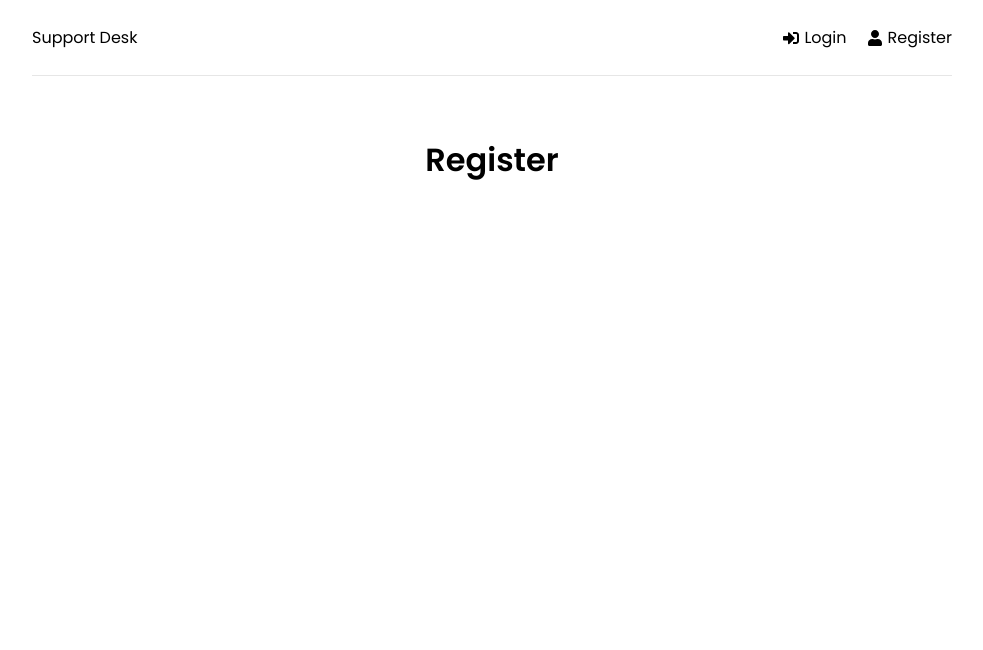
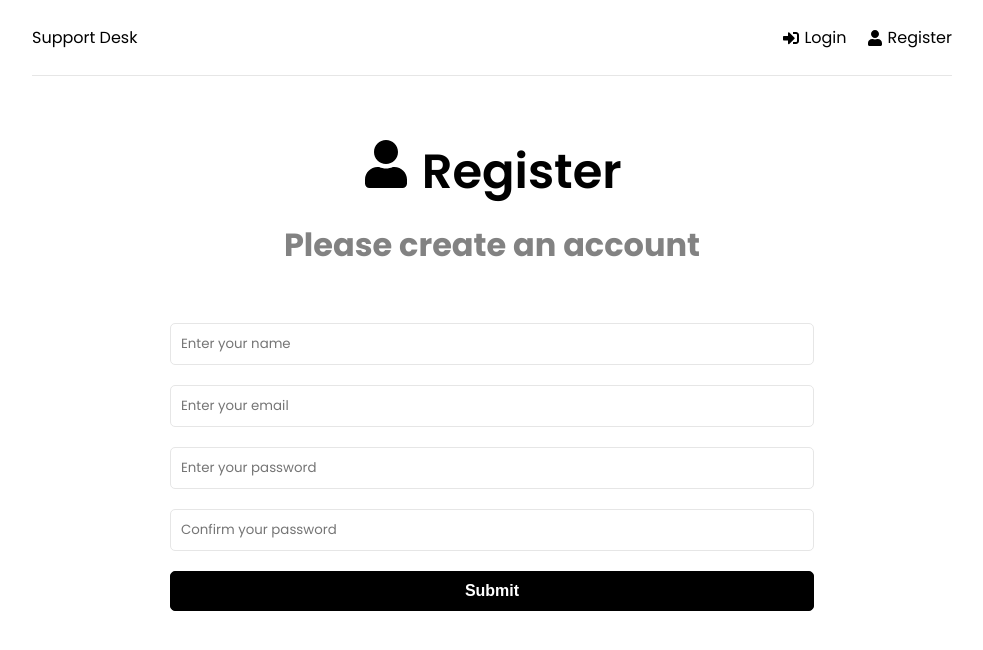
Before and after one commit to lukeclimen/support-desk, a React (Create React App) app in the folder frontend/: page /register in a window 1280 px wide. Shown: the top 650 px of the page, without its empty margins (148-1131 px from the left). Built offline with nearby package versions, Linux system fonts and the light colour scheme.

Commit message:
Created register form

```diff
--- a/frontend/src/App.js
+++ b/frontend/src/App.js
@@ -7,6 +7,8 @@
 import Home from "./pages/Home";
 import Login from "./pages/Login";
 import Register from "./pages/Register";
+import { ToastContainer } from "react-toastify";
+import "react-toastify/dist/ReactToastify.css";
 
 function App() {
 	return (
@@ -32,6 +34,7 @@
 					</Routes>
 				</div>
 			</Router>
+			<ToastContainer />
 		</>
 	);
 }
--- a/frontend/src/pages/Register.jsx
+++ b/frontend/src/pages/Register.jsx
@@ -1,10 +1,102 @@
-import React from "react";
+import { useState } from "react";
+import { FaUser } from "react-icons/fa";
+import { toast } from "react-toastify";
 
 function Register() {
+	const [formData, setFormData] = useState({
+		name: "",
+		emial: "",
+		password: "",
+		password2: "",
+	});
+
+	// Destructure the formData state values
+	const { name, email, password, password2 } = formData;
+
+	// Function to handle form fields changing value (someone typing into them)
+	const onChange = (event) => {
+		setFormData((prevState) => ({
+			...prevState,
+			[event.target.name]: event.target.value,
+		}));
+	};
+
+	// Function to handle form submission
+	const onSubmit = (event) => {
+		event.preventDefault();
+
+		// Verify that the passwords match
+		if (password !== password2) {
+			toast.error("Passwords do not match");
+		}
+	};
+
 	return (
-		<div>
-			<h1>Register</h1>
-		</div>
+		<>
+			<section className='heading'>
+				<h1>
+					<FaUser /> Register
+				</h1>
+				<p>Please create an account</p>
+			</section>
+			<section className='form'>
+				<form onSubmit={onSubmit}>
+					<div className='form-group'>
+						<input
+							type='text'
+							className='form-control'
+							id='name'
+							name='name'
+							value={name}
+							onChange={onChange}
+							placeholder='Enter your name'
+							required
+						/>
+					</div>
+					<div className='form-group'>
+						<input
+							type='email'
+							className='form-control'
+							id='email'
+							name='email'
+							value={email}
+							onChange={onChange}
+							placeholder='Enter your email'
+							required
+						/>
+					</div>
+					<div className='form-group'>
+						<input
+							type='password'
+							className='form-control'
+							id='password'
+							name='password'
+							value={password}
+							onChange={onChange}
+							placeholder='Enter your password'
+							required
+						/>
+					</div>
+					<div className='form-group'>
+						<input
+							type='password'
+							className='form-control'
+							id='password2'
+							name='password2'
+							value={password2}
+							onChange={onChange}
+							placeholder='Confirm your password'
+							required
+						/>
+					</div>
+					<div className='form-group'>
+						<button className='btn btn-block'>
+							Submit
+						</button>
+					</div>
+				</form>
+			</section>
+		</>
 	);
 }
 
```
